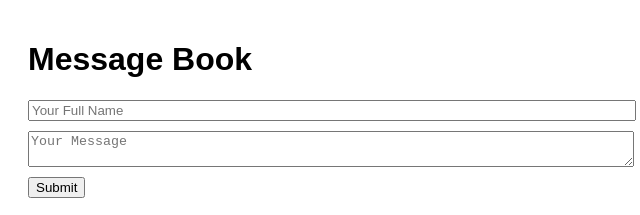
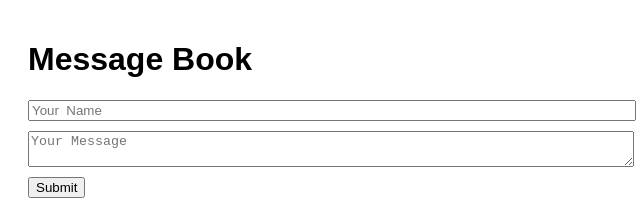
Before and after one commit to syedBilalSherazi/guestbook-app, a website: page public/index.html in a window 1280 px wide. Shown: the top 215 px of the page, 312-952 px from the left. Drawn offline with Linux system fonts and the light colour scheme; no server answers.

Commit message:
Your commit message here

```diff
--- a/public/index.html
+++ b/public/index.html
@@ -13,7 +13,7 @@
 <body>
   <h1>Message Book</h1>
   <form method="POST" action="/submit">
-    <input name="name" placeholder="Your Full Name" required />
+    <input name="name" placeholder="Your  Name" required />
     <textarea name="message" placeholder="Your Message" required></textarea>
     <button type="submit">Submit</button>
   </form>
```
